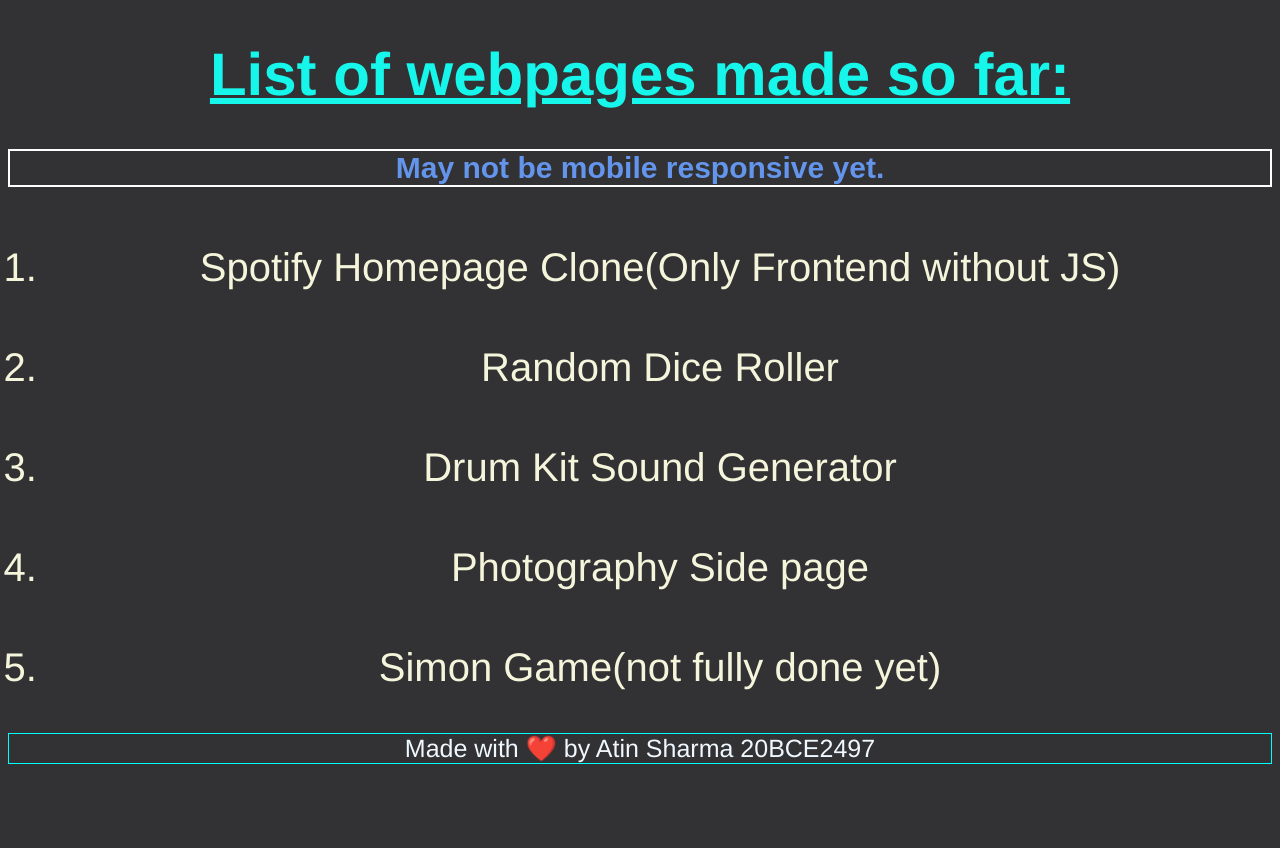
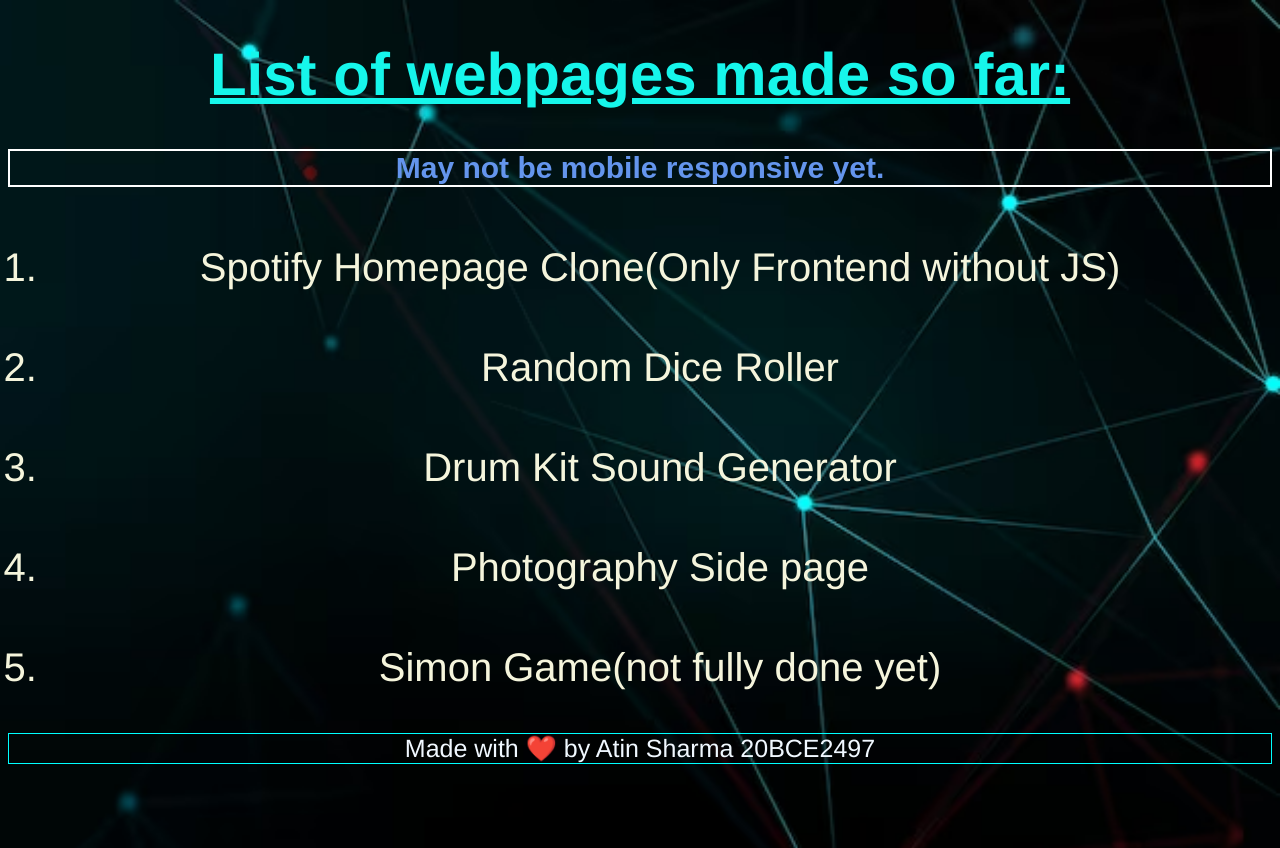
Before and after one commit to atinsharma24/AllChallengesGithub, a plain HTML site: page index.html in a window 1280 px wide. Before the commit the page ends 800 px from the top, so only its background shows below. Drawn offline with Linux system fonts and the light colour scheme.

Commit message:
MajorChanges4

```diff
--- a/style.css
+++ b/style.css
@@ -1,5 +1,8 @@
 body{
     background-color: #323133;
+    background-image: url("abstract-digital-grid-black-background_53876-97647.avif");
+    height: 100vh;
+    background-size: cover;
 }
 
 .list h1{
```
Also changed, not shown: abstract-digital-grid-black-background_53876-97647.avif (added), compute-ea4c57a4.png (added), dark-hexagonal-background-with-gradient-color_79603-1409.avif (added), gettyimages-1499310697-640x640.jpg (added).
